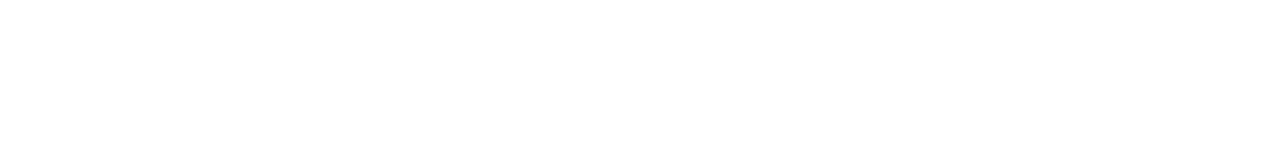
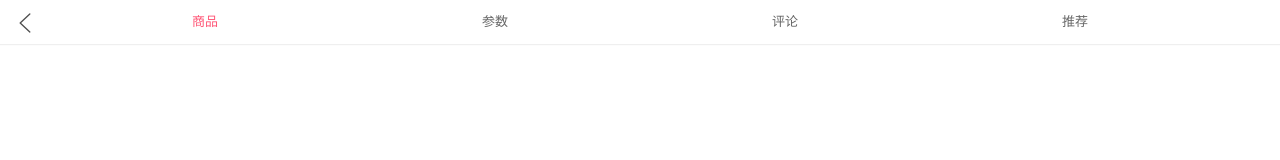
Before and after one commit to superwhys/supermall, a Vue app: page /detail/1 in a window 1280 px wide. Shown: the top 160 px of the page. Built offline with nearby package versions, Linux system fonts and the light colour scheme.

Commit message:
'detail'

```diff
--- a/src/App.vue
+++ b/src/App.vue
@@ -1,6 +1,8 @@
 <template>
   <div id="app">
-    <router-view></router-view>
+    <keep-alive>
+      <router-view></router-view>
+    </keep-alive>
     <main-tab-bar></main-tab-bar>
   </div>
 </template>
--- a/src/components/common/tabbar/TabBarItem.vue
+++ b/src/components/common/tabbar/TabBarItem.vue
@@ -33,6 +33,7 @@
   },
   methods: {
     itemClick() {
+      console.log(this.$route.matched);
       if(this.$route.matched[0].path != this.path) {
         this.$router.replace(this.path)
       }
--- a/src/components/content/goods/GoodsItem.vue
+++ b/src/components/content/goods/GoodsItem.vue
@@ -1,6 +1,6 @@
 <template>
-  <div class="goods-item">
-    <a :href="goodsItem.link"><img :src="goodsItem.show.img" alt="" @load="imageLoad"></a>
+  <div class="goods-item" @click="itemClick">
+    <img :src="goodsItem.show.img" alt="" @load="imageLoad">
     <div class="goods-info">
       <p>{{goodsItem.title}}</p>
       <span class="price">{{goodsItem.price}}</span>
@@ -10,6 +10,8 @@
 </template>
 
 <script>
+import detail from "../../../views/detail/detail";
+
 export default {
   name: "GoodsItem",
   props: {
@@ -23,6 +25,10 @@
   methods: {
     imageLoad() {
       this.$bus.$emit('itemImageLoad')
+    },
+    // 跳转到详情页
+    itemClick() {
+      this.$router.push('/detail/' + this.goodsItem.iid)
     }
   }
 }
--- a/src/router/index.js
+++ b/src/router/index.js
@@ -7,6 +7,7 @@
 const Category = () => import('views/category/Category')
 const Cart = () => import('views/cart/Cart')
 const Profile = () => import('views/profile/Profile')
+const Detail = () => import('views/detail/detail')
 
 
 export default new Router({
@@ -30,6 +31,10 @@
     {
       path: '/profile',
       component: Profile
+    },
+    {
+      path: '/detail/:id',
+      component: Detail
     }
   ],
   mode: 'history'
--- /dev/null
+++ b/src/views/detail/childComps/DetailNavBar.vue
@@ -0,0 +1,62 @@
+<template>
+  <div>
+    <nav-bar>
+      <div slot="left" class="back" @click="backClick">
+        <img src="~assets/img/common/back.svg" alt="">
+      </div>
+      <div slot="center" class="title">
+        <div v-for="(item, index) in titles"
+             class="titleItem"
+             :class="{active: index === currentIndex}"
+             @click="titleClick(index)">
+          {{item}}
+        </div>
+      </div>
+    </nav-bar>
+  </div>
+</template>
+
+<script>
+
+import NavBar from "components/common/navbar/NavBar";
+export default {
+  name: "DetailNavBar",
+  components: {
+    NavBar
+  },
+  data() {
+    return {
+      titles: ['商品', '参数', '评论', '推荐'],
+      currentIndex: 0
+    }
+  },
+  methods: {
+    titleClick(index){
+      this.currentIndex = index
+    },
+    backClick() {
+      this.$router.back()
+    }
+  }
+}
+</script>
+
+<style scoped>
+  .title{
+    display: flex;
+    font-size: 13px;
+  }
+
+  .titleItem{
+    flex: 1;
+  }
+
+  .active{
+    color: var(--color-high-text)
+  }
+
+  .back img{
+    margin-left: 14px;
+    margin-top: 12px;
+  }
+</style>
--- /dev/null
+++ b/src/views/detail/detail.vue
@@ -0,0 +1,28 @@
+<template>
+  <div id="detail">
+    <detail-nav-bar></detail-nav-bar>
+  </div>
+</template>
+
+<script>
+import DetailNavBar from "./childComps/DetailNavBar";
+
+export default {
+  name: "detail",
+  components: {
+    DetailNavBar
+  },
+  data() {
+    return {
+      iid: null
+    }
+  },
+  created() {
+    this.iid = this.$route.params.id
+  }
+}
+</script>
+
+<style scoped>
+
+</style>
--- a/src/views/home/Home.vue
+++ b/src/views/home/Home.vue
@@ -68,6 +68,7 @@
       btShow: false,
       tabOffsetTop: 0,
       isTabFixed: false,
+      saveY: 0
     }
   },
   // 组件创建完之后，立刻发送请求
@@ -92,6 +93,14 @@
       refresh()
 
     })
+  },
+  activated() {
+    this.$refs.scroll.refresh()
+    this.$refs.scroll.scrollTo(0, this.saveY, 0.2)
+    // this.$refs.scroll.refresh()
+  },
+  deactivated() {
+    this.saveY = this.$refs.scroll.scroll.y
   },
   methods: {
     /**
```
Also changed, not shown: 1 other file (tests, documents, lock files or other folders).
